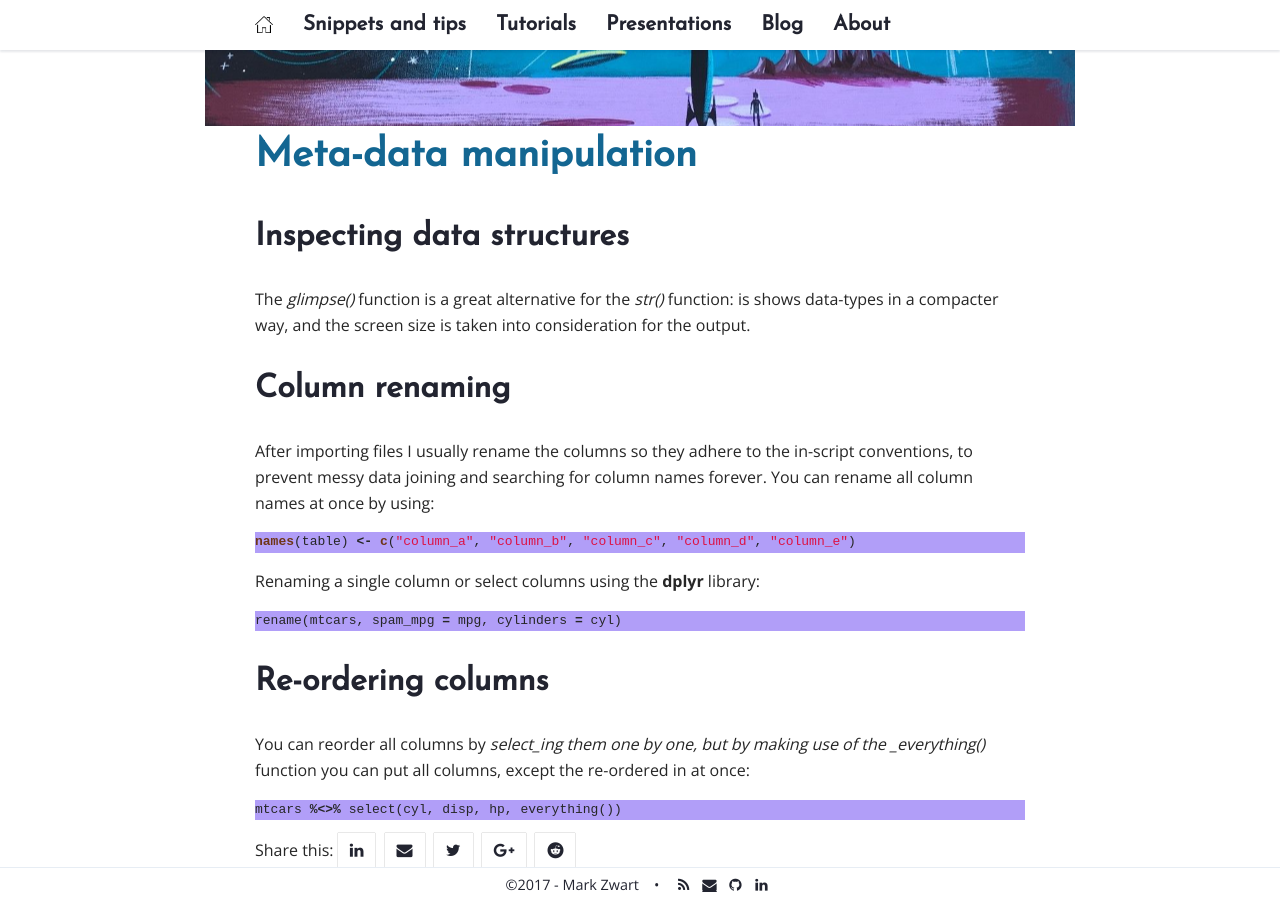
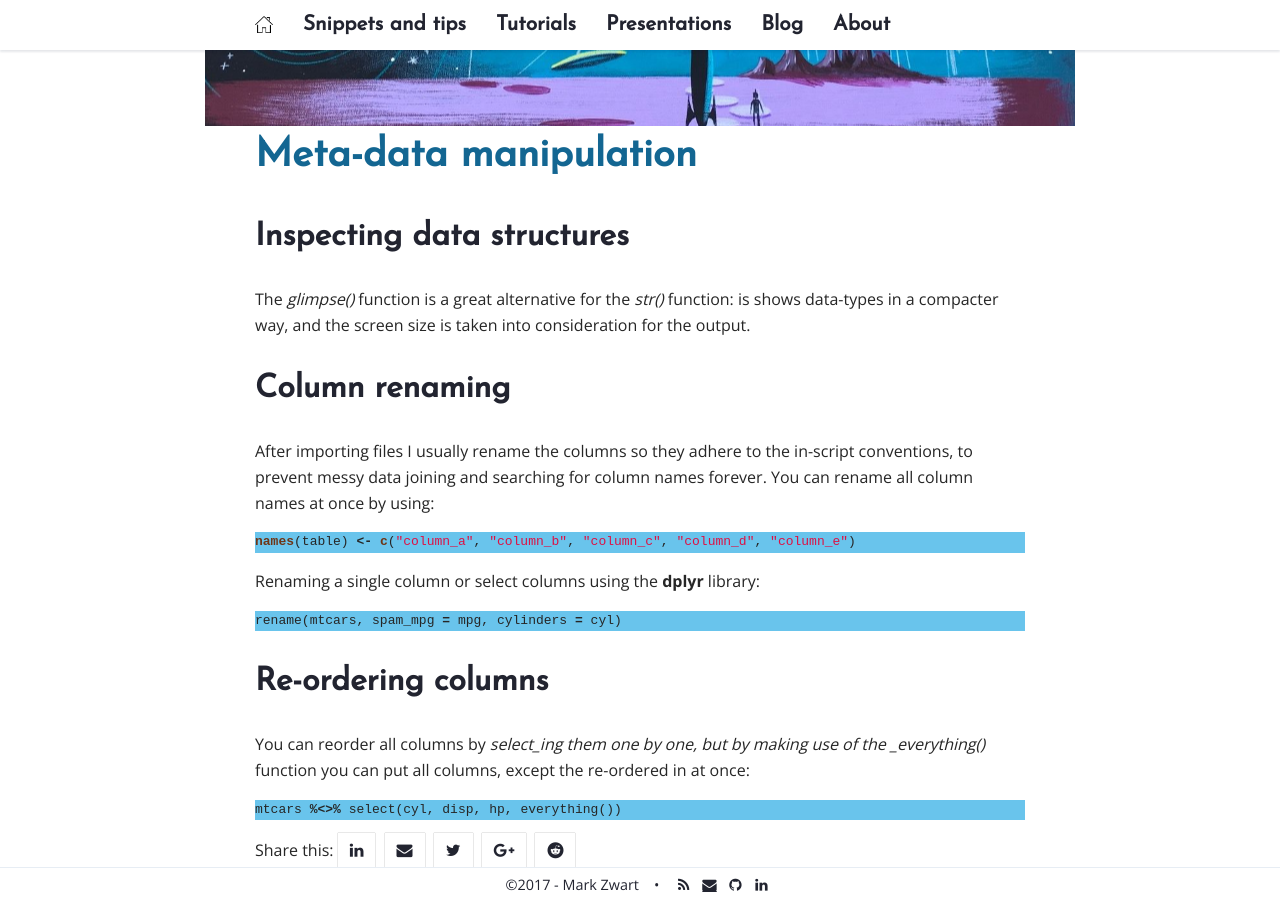
Before and after one commit to mark-me/mark-me.github.io, a Jekyll site: the page built from _pages/snippets-and-tips/meta-data.md, in a window 1280 px wide and 900 px high, scrolled down 104 px. Built offline with Jekyll 4.4.1, drawn with Linux system fonts in a browser that asks for light colours; nearby versions of some CDN libraries; comment, search, counter and statistics services are not loaded.

Commit message:
Update _syntax-highlighting.scss

```diff
--- a/_sass/_syntax-highlighting.scss
+++ b/_sass/_syntax-highlighting.scss
@@ -2,7 +2,7 @@
  * Syntax highlighting styles
 */
 .highlight {
-    background: #B19EF8;
+    background: #69C4EC;
 
      .c     { color: #998; font-style: italic } // Comment
       .err   { color: #a61717; background-color: #e3d2d2 } // Error
```
